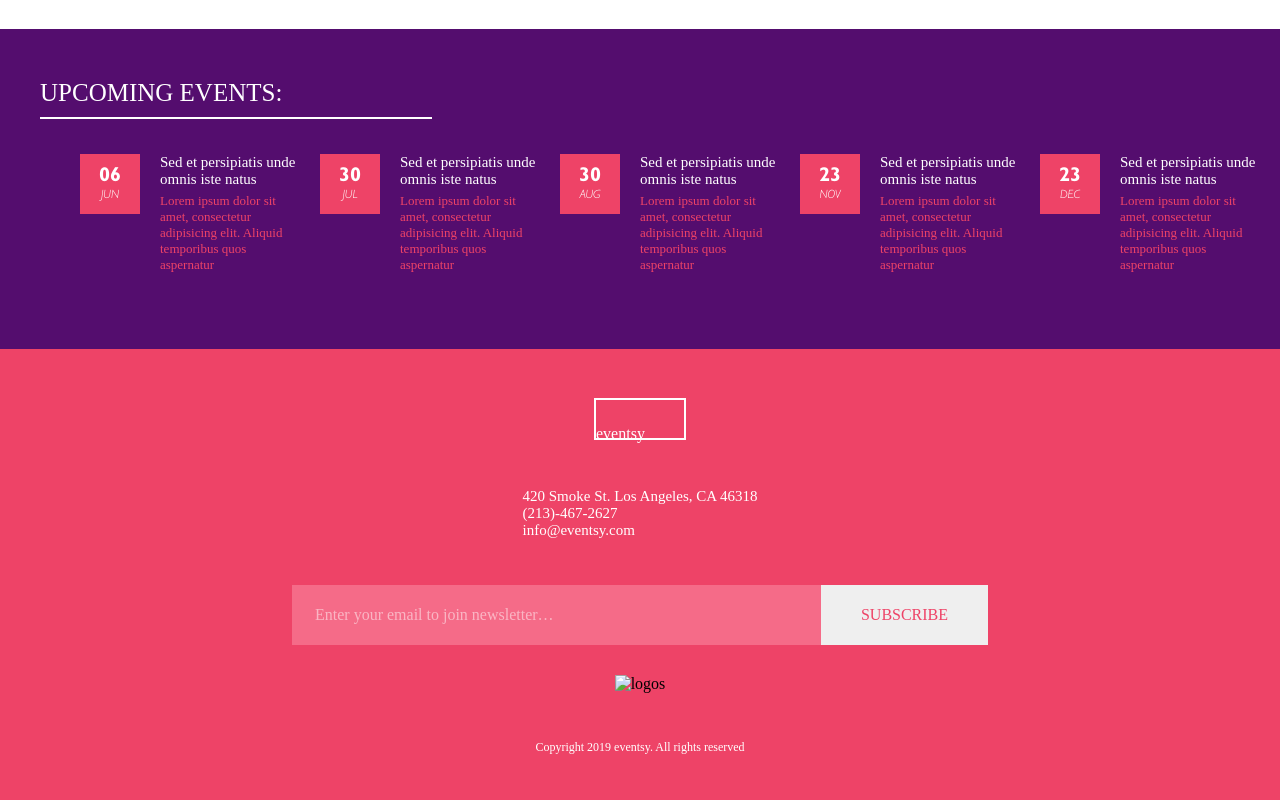
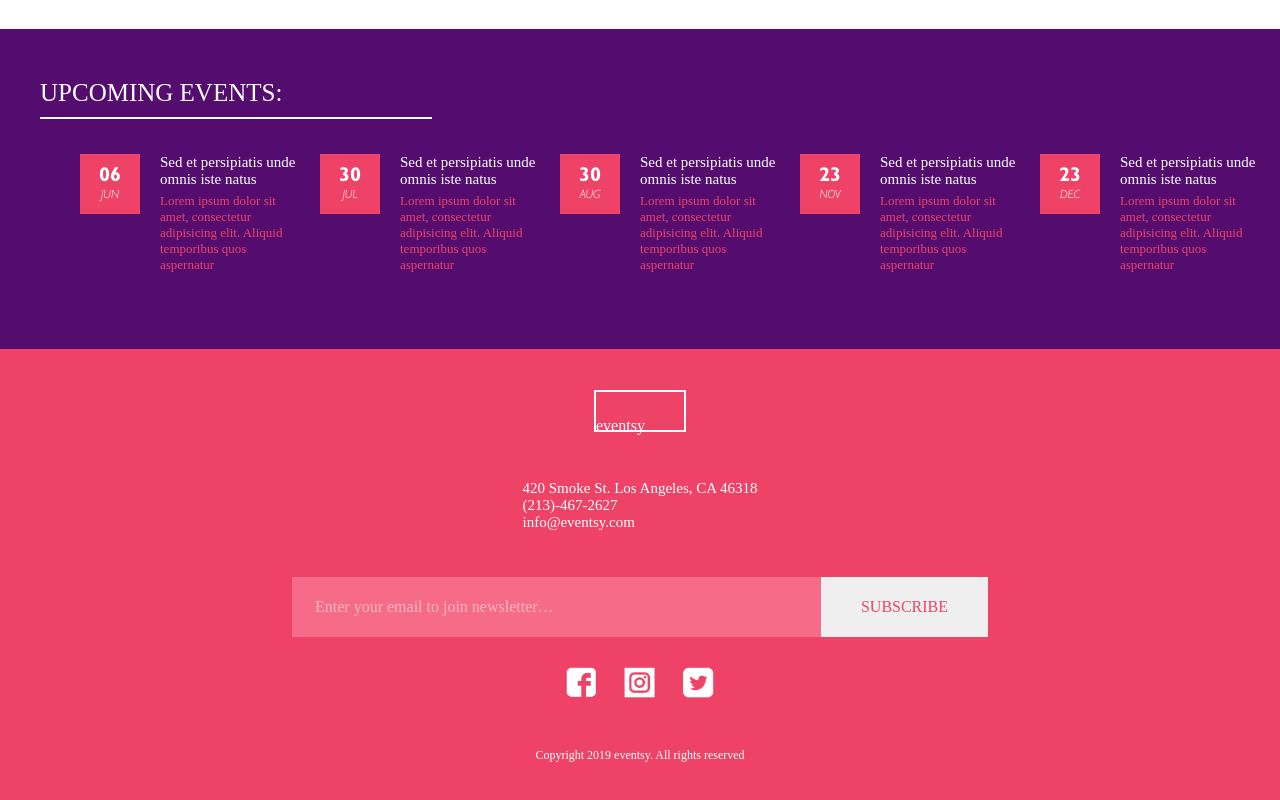
Before and after one commit to kade-cooper/homework2N215, a plain HTML site: page index.html in a window 1280 px wide. Shown: the part 771-1571 px from the top of the page. Drawn offline with Linux system fonts and the light colour scheme; the site is published under a folder, as on GitHub Pages, so addresses that start at the root find nothing; a web font is replaced by a local one.

Commit message:
added link

```diff
--- a/index.html
+++ b/index.html
@@ -117,7 +117,7 @@
         </div>
 
         <div class="logos">
-            <img src="/images/logos.png" alt="logos">
+            <img src="images/logos.png" alt="logos">
         </div>
 
         <div class="end">Copyright 2019 eventsy. All rights reserved</div>
```
Also changed, not shown: 1 other file.
